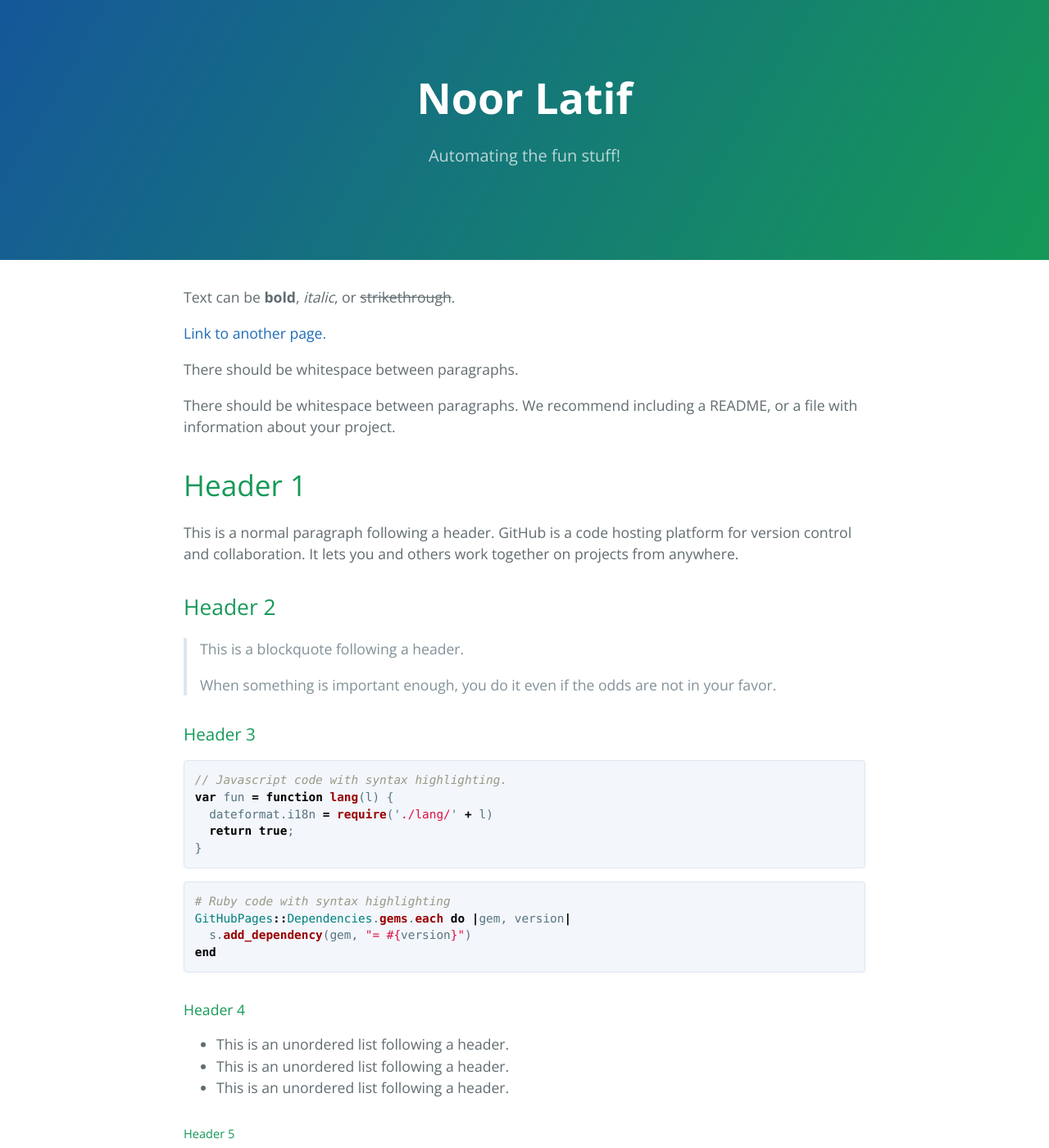
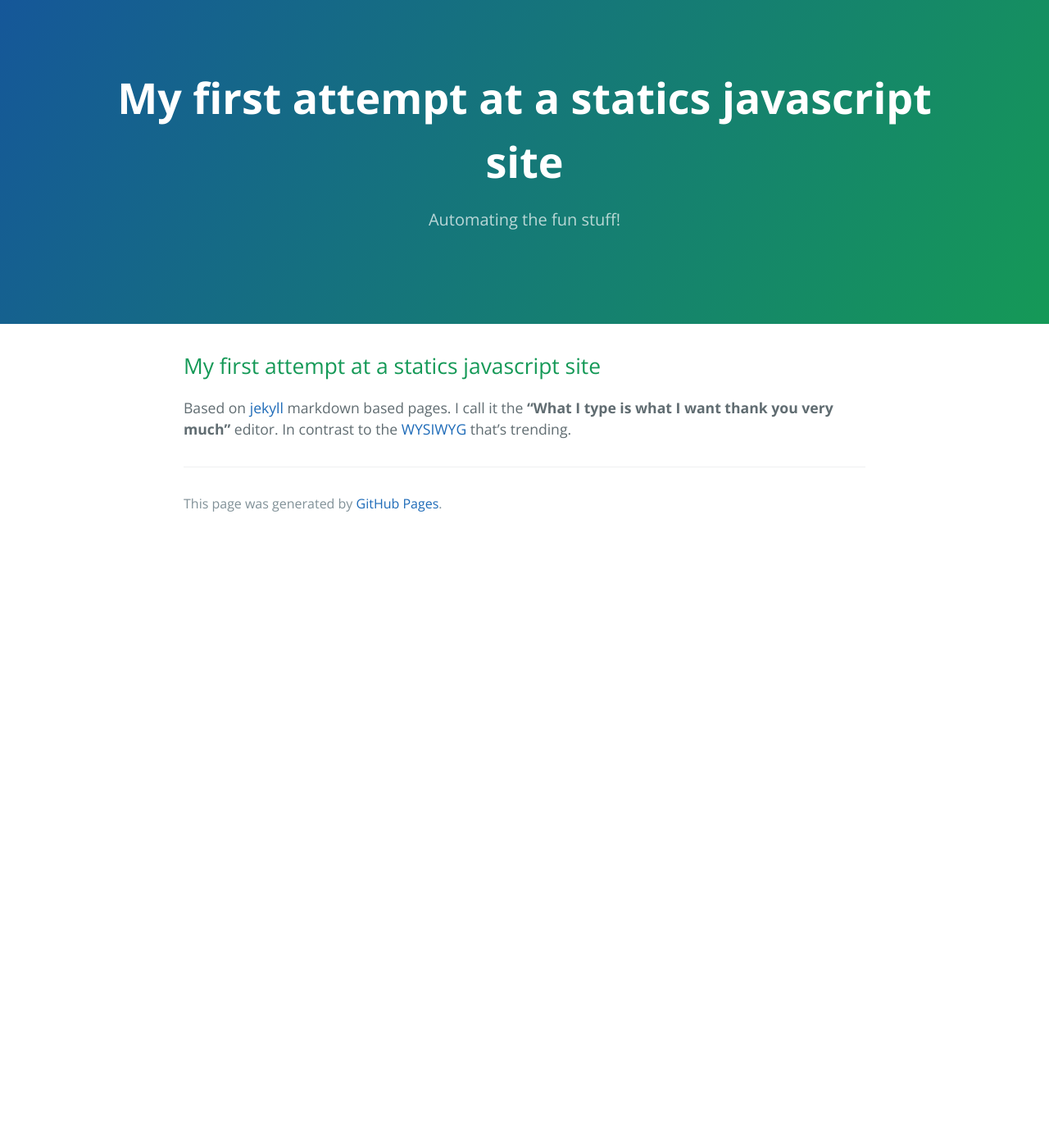
Before and after one commit to noor-latif/noor-latif.github.io, a Jekyll site: the page built from index.md, in a window 1280 px wide and 1400 px high. Shown: the whole window at 82% size. Built offline with Jekyll 4.4.1, drawn with Linux system fonts in a browser that asks for light colours; our own code applies the rules of GitHub Pages for plain Markdown files; some of the changed text lies outside the part shown.

Commit message:
Update index.md

````diff
--- a/index.md
+++ b/index.md
@@ -1,123 +1,5 @@
----
-layout: default
----
+## My first attempt at a statics javascript site
 
-Text can be **bold**, _italic_, or ~~strikethrough~~.
-
-[Link to another page](./another-page.html).
-
-There should be whitespace between paragraphs.
-
-There should be whitespace between paragraphs. We recommend including a README, or a file with information about your project.
-
-# Header 1
-
-This is a normal paragraph following a header. GitHub is a code hosting platform for version control and collaboration. It lets you and others work together on projects from anywhere.
-
-## Header 2
-
-> This is a blockquote following a header.
->
-> When something is important enough, you do it even if the odds are not in your favor.
-
-### Header 3
-
-```js
-// Javascript code with syntax highlighting.
-var fun = function lang(l) {
-  dateformat.i18n = require('./lang/' + l)
-  return true;
-}
-```
-
-```ruby
-# Ruby code with syntax highlighting
-GitHubPages::Dependencies.gems.each do |gem, version|
-  s.add_dependency(gem, "= #{version}")
-end
-```
-
-#### Header 4
-
-*   This is an unordered list following a header.
-*   This is an unordered list following a header.
-*   This is an unordered list following a header.
-
-##### Header 5
-
-1.  This is an ordered list following a header.
-2.  This is an ordered list following a header.
-3.  This is an ordered list following a header.
-
-###### Header 6
-
-| head1        | head two          | three |
-|:-------------|:------------------|:------|
-| ok           | good swedish fish | nice  |
-| out of stock | good and plenty   | nice  |
-| ok           | good `oreos`      | hmm   |
-| ok           | good `zoute` drop | yumm  |
-
-### There's a horizontal rule below this.
-
-* * *
-
-### Here is an unordered list:
-
-*   Item foo
-*   Item bar
-*   Item baz
-*   Item zip
-
-### And an ordered list:
-
-1.  Item one
-1.  Item two
-1.  Item three
-1.  Item four
-
-### And a nested list:
-
-- level 1 item
-  - level 2 item
-  - level 2 item
-    - level 3 item
-    - level 3 item
-- level 1 item
-  - level 2 item
-  - level 2 item
-  - level 2 item
-- level 1 item
-  - level 2 item
-  - level 2 item
-- level 1 item
-
-### Small image
-
-![Octocat](https://github.githubassets.com/images/icons/emoji/octocat.png)
-
-### Large image
-
-![Branching](https://guides.github.com/activities/hello-world/branching.png)
-
-
-### Definition lists can be used with HTML syntax.
-
-<dl>
-<dt>Name</dt>
-<dd>Godzilla</dd>
-<dt>Born</dt>
-<dd>1952</dd>
-<dt>Birthplace</dt>
-<dd>Japan</dd>
-<dt>Color</dt>
-<dd>Green</dd>
-</dl>
-
-```
-Long, single-line code blocks should not wrap. They should horizontally scroll if they are too long. This line should be long enough to demonstrate this.
-```
-
-```
-The final element.
-```
+Based on [jekyll](https://jekyllrb.com/) markdown based pages.
+I call it the **"What I type is what I want thank you very much"** editor.
+In contrast to the [WYSIWYG](https://en.wikipedia.org/wiki/WYSIWYG) that's trending.
````
